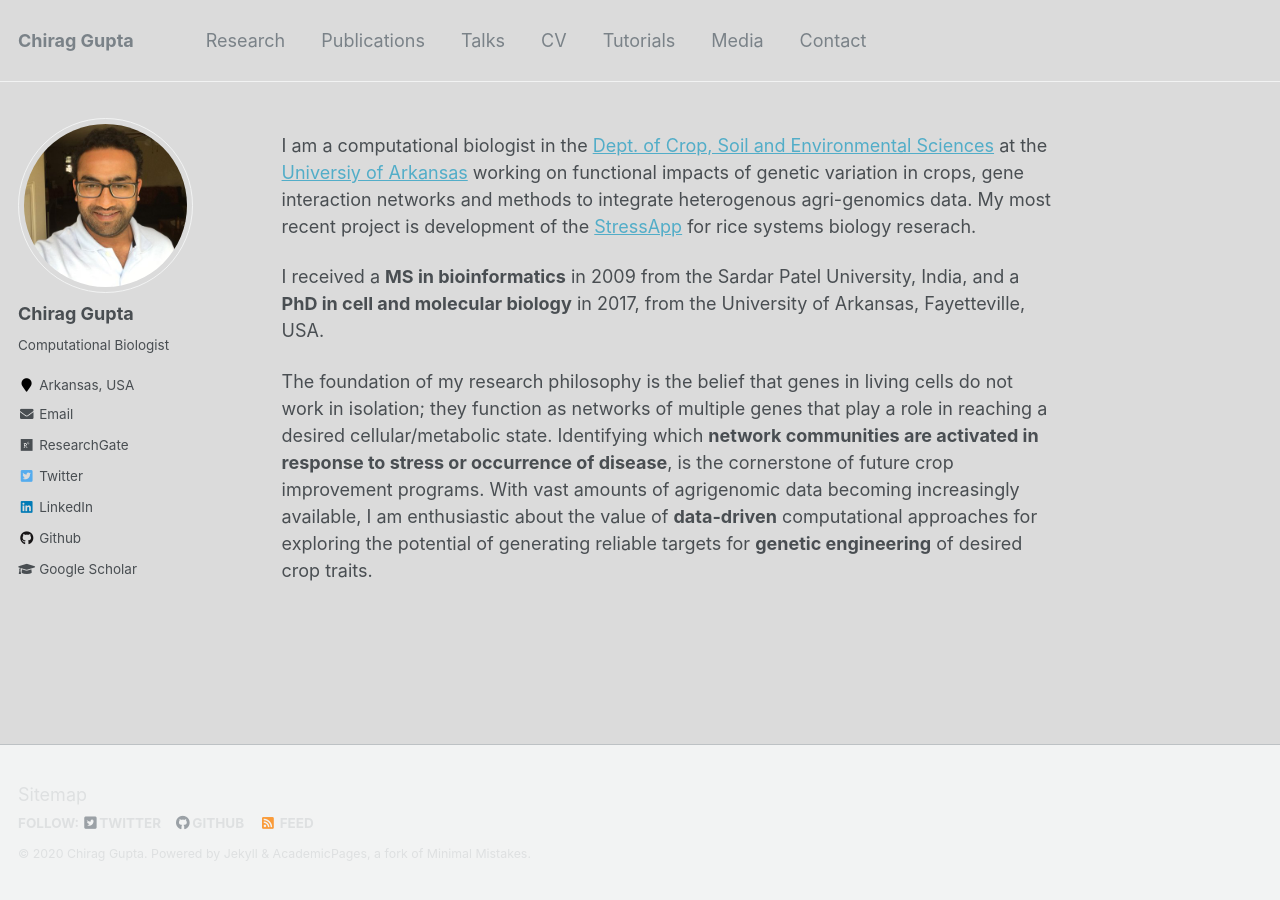
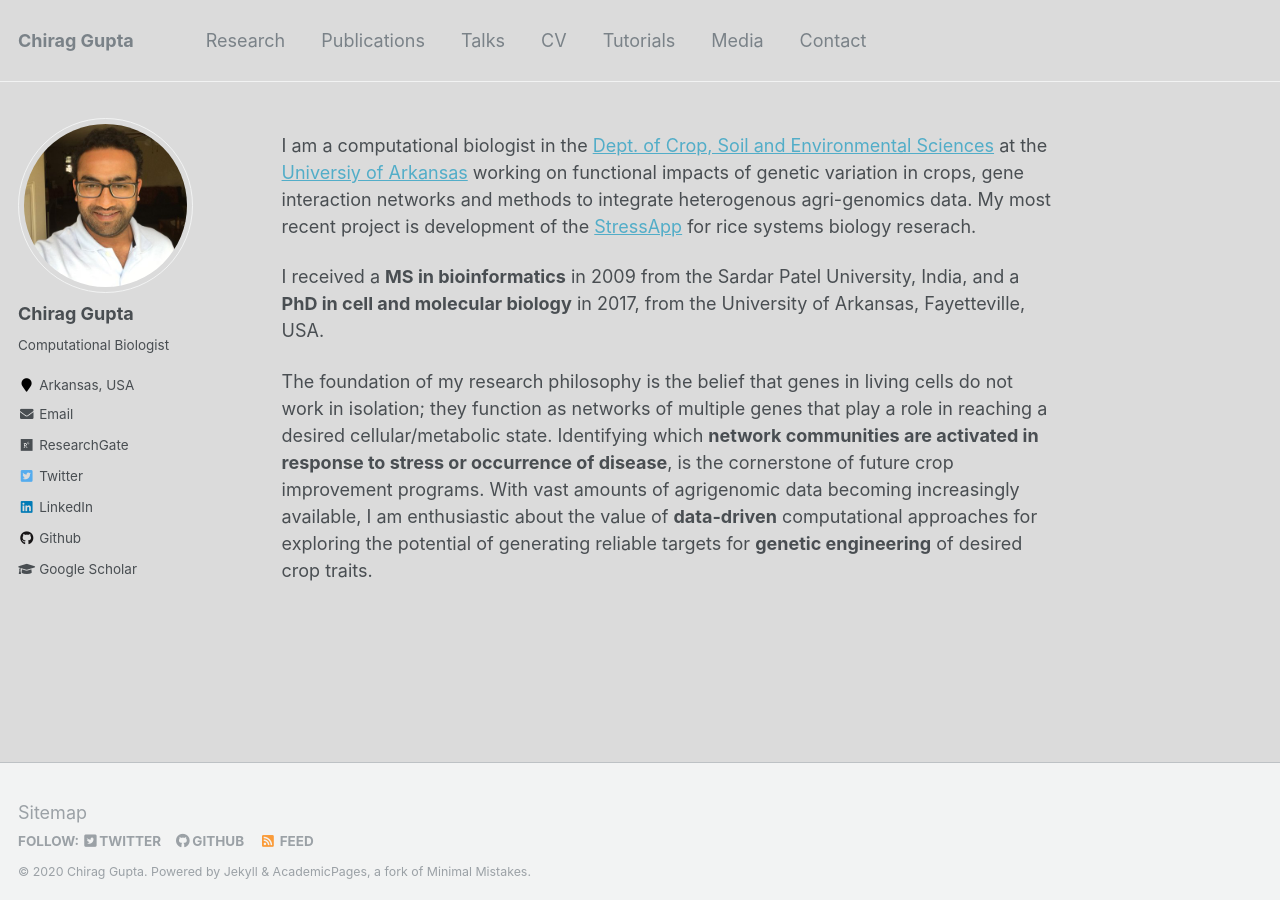
Before and after one commit to cngupta/cngupta.github.io, a Jekyll site: the page built from _pages/about.md, in a window 1280 px wide. Built offline with Jekyll 4.4.1, drawn with Linux system fonts in a browser that asks for light colours.

Commit message:
edit footer  scss

```diff
--- a/_sass/_footer.scss
+++ b/_sass/_footer.scss
@@ -15,7 +15,7 @@
   height: auto;
   /* sticky footer fix end */
   margin-top: 3em;
-  color: mix(#fff, $gray, 75%);
+  color: mix(#fff, $gray, 25%);
   -webkit-animation: intro 0.3s both;
           animation: intro 0.3s both;
   -webkit-animation-delay: 0.45s;
@@ -29,7 +29,7 @@
     margin-right: auto;
     margin-top: 2em;
     max-width: 100%;
-    padding: 0 1em 2em;
+    padding: 0 1em 1em;
 
     @include breakpoint($x-large) {
       max-width: $x-large;
```
